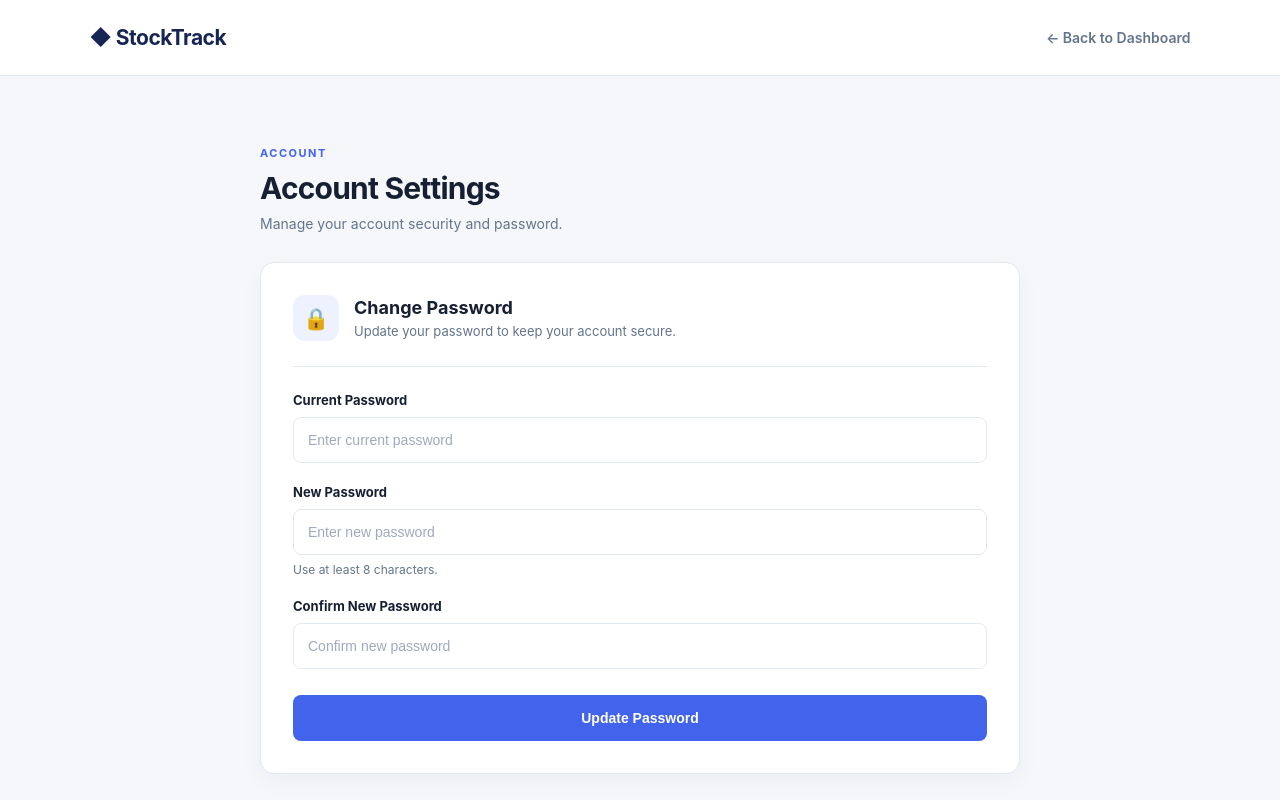
After one commit to amanyadaav026/invantory-management-system, a Flask app: page /account-settings in a window 1280 px wide. The commit adds this page. Run offline with Flask 3, Linux system fonts and the light colour scheme; the visitor is signed in with stand-in values (Sample User, id 1); some libraries are stand-ins or nearby versions.

Commit message:
Add account settings and password management

```diff
--- a/app.py
+++ b/app.py
@@ -255,6 +255,52 @@ def logout():
     session.clear()
     flash("You have been logged out.", "success")
     return redirect(url_for("login"))
+
+@app.route("/account-settings", methods=["GET", "POST"])
+@login_required
+def account_settings():
+    if request.method == "POST":
+        current_password = request.form.get("current_password", "")
+        new_password = request.form.get("new_password", "")
+        confirm_password = request.form.get("confirm_password", "")
+
+        conn = get_db()
+
+        user = conn.execute(
+            "SELECT * FROM users WHERE id = ?",
+            (session["user_id"],)
+        ).fetchone()
+
+        if not check_password_hash(
+            user["password_hash"], current_password
+        ):
+            flash("Current password is incorrect.", "error")
+
+        elif len(new_password) < 8:
+            flash("New password must be at least 8 characters long.", "error")
+
+        elif new_password != confirm_password:
+            flash("New passwords do not match.", "error")
+
+        elif current_password == new_password:
+            flash("New password must be different from current password.", "error")
+
+        else:
+            password_hash = generate_password_hash(
+                new_password,
+                method="pbkdf2:sha256"
+            )
+
+            conn.execute(
+                "UPDATE users SET password_hash = ? WHERE id = ?",
+                (password_hash, session["user_id"])
+            )
+            conn.commit()
+
+            flash("Password changed successfully!", "success")
+            return redirect(url_for("account_settings"))
+
+    return render_template("account_settings.html")
 
 @app.route("/")
 @login_required
--- /dev/null
+++ b/static/css/account_settings.css
@@ -0,0 +1,208 @@
+
+:root {
+    --navy: #172554;
+    --blue: #4263eb;
+    --page-bg: #f5f7fb;
+    --text-primary: #172033;
+    --text-secondary: #64748b;
+    --border: #e2e8f0;
+    --white: #ffffff;
+}
+
+* {
+    margin: 0;
+    padding: 0;
+    box-sizing: border-box;
+}
+
+body {
+    min-height: 100vh;
+    background: var(--page-bg);
+    color: var(--text-primary);
+    font-family: -apple-system, BlinkMacSystemFont, "Segoe UI", sans-serif;
+}
+
+.settings-container {
+    width: 100%;
+    min-height: 100vh;
+}
+
+.settings-header {
+    height: 76px;
+    padding: 0 7%;
+    display: flex;
+    align-items: center;
+    justify-content: space-between;
+    background: var(--white);
+    border-bottom: 1px solid var(--border);
+}
+
+.brand {
+    color: var(--navy);
+    text-decoration: none;
+    font-size: 21px;
+    font-weight: 750;
+    letter-spacing: -0.5px;
+}
+
+.back-link {
+    color: var(--text-secondary);
+    text-decoration: none;
+    font-size: 14px;
+    font-weight: 600;
+    transition: color 0.2s ease;
+}
+
+.back-link:hover {
+    color: var(--blue);
+}
+
+.settings-content {
+    width: min(760px, 90%);
+    margin: 65px auto;
+}
+
+.page-heading {
+    margin-bottom: 30px;
+}
+
+.eyebrow {
+    color: var(--blue);
+    font-size: 11px;
+    font-weight: 750;
+    letter-spacing: 1.5px;
+}
+
+.page-heading h1 {
+    margin-top: 9px;
+    font-size: 30px;
+    font-weight: 750;
+    letter-spacing: -0.8px;
+}
+
+.page-heading p {
+    margin-top: 9px;
+    color: var(--text-secondary);
+    font-size: 14px;
+}
+
+.settings-card {
+    padding: 32px;
+    background: var(--white);
+    border: 1px solid var(--border);
+    border-radius: 14px;
+    box-shadow: 0 8px 25px rgba(23, 37, 84, 0.04);
+}
+
+.card-heading {
+    display: flex;
+    align-items: center;
+    gap: 15px;
+    padding-bottom: 25px;
+    margin-bottom: 25px;
+    border-bottom: 1px solid var(--border);
+}
+
+.card-icon {
+    width: 46px;
+    height: 46px;
+    display: grid;
+    place-items: center;
+    background: #eef2ff;
+    border-radius: 12px;
+    font-size: 21px;
+}
+
+.card-heading h2 {
+    font-size: 18px;
+    font-weight: 700;
+}
+
+.card-heading p {
+    margin-top: 5px;
+    color: var(--text-secondary);
+    font-size: 13px;
+}
+
+.form-group {
+    margin-bottom: 21px;
+}
+
+.form-group label {
+    display: block;
+    margin-bottom: 9px;
+    font-size: 13px;
+    font-weight: 650;
+}
+
+.form-group input {
+    width: 100%;
+    height: 46px;
+    padding: 0 14px;
+    color: var(--text-primary);
+    background: var(--white);
+    border: 1px solid var(--border);
+    border-radius: 8px;
+    outline: none;
+    font-size: 14px;
+    transition: border-color 0.2s ease, box-shadow 0.2s ease;
+}
+
+.form-group input::placeholder {
+    color: #a0aabc;
+}
+
+.form-group input:focus {
+    border-color: var(--blue);
+    box-shadow: 0 0 0 3px rgba(66, 99, 235, 0.10);
+}
+
+.form-group small {
+    display: block;
+    margin-top: 7px;
+    color: var(--text-secondary);
+    font-size: 12px;
+}
+
+.submit-button {
+    width: 100%;
+    height: 46px;
+    margin-top: 5px;
+    color: var(--white);
+    background: var(--blue);
+    border: none;
+    border-radius: 8px;
+    font-size: 14px;
+    font-weight: 650;
+    cursor: pointer;
+    transition: background 0.2s ease, transform 0.2s ease;
+}
+
+.submit-button:hover {
+    background: #3453d1;
+    transform: translateY(-1px);
+}
+
+.flash-messages {
+    margin-bottom: 22px;
+}
+
+.flash-message {
+    padding: 12px 14px;
+    margin-bottom: 10px;
+    border-radius: 8px;
+    font-size: 13px;
+    font-weight: 550;
+}
+
+.flash-message.success {
+    color: #166534;
+    background: #dcfce7;
+    border: 1px solid #bbf7d0;
+}
+
+.flash-message.error {
+    color: #b91c1c;
+    background: #fee2e2;
+    border: 1px solid #fecaca;
+}
--- /dev/null
+++ b/templates/account_settings.html
@@ -0,0 +1,95 @@
+
+<!DOCTYPE html>
+<html lang="en">
+<head>
+    <meta charset="UTF-8">
+    <meta name="viewport" content="width=device-width, initial-scale=1.0">
+    <title>Account Settings | StockTrack</title>
+    <link rel="stylesheet" href="{{ url_for('static', filename='css/account_settings.css') }}">
+</head>
+<body>
+    <div class="settings-container">
+        <header class="settings-header">
+            <a href="{{ url_for('home') }}" class="brand">◆ StockTrack</a>
+            <a href="{{ url_for('home') }}" class="back-link">← Back to Dashboard</a>
+        </header>
+
+        <main class="settings-content">
+            <div class="page-heading">
+                <span class="eyebrow">ACCOUNT</span>
+                <h1>Account Settings</h1>
+                <p>Manage your account security and password.</p>
+            </div>
+
+            <section class="settings-card">
+                <div class="card-heading">
+                    <div class="card-icon">🔒</div>
+                    <div>
+                        <h2>Change Password</h2>
+                        <p>Update your password to keep your account secure.</p>
+                    </div>
+                </div>
+
+                {% with messages = get_flashed_messages(with_categories=true) %}
+                    {% if messages %}
+                        <div class="flash-messages">
+                            {% for category, message in messages %}
+                                <div class="flash-message {{ category }}">
+                                    {{ message }}
+                                </div>
+                            {% endfor %}
+                        </div>
+                    {% endif %}
+                {% endwith %}
+
+                <form method="POST" action="{{ url_for('account_settings') }}">
+                    <input type="hidden" name="csrf_token" value="{{ csrf_token() }}">
+
+                    <div class="form-group">
+                        <label for="current_password">Current Password</label>
+                        <input
+                            type="password"
+                            id="current_password"
+                            name="current_password"
+                            placeholder="Enter current password"
+                            autocomplete="current-password"
+                            required
+                        >
+                    </div>
+
+                    <div class="form-group">
+                        <label for="new_password">New Password</label>
+                        <input
+                            type="password"
+                            id="new_password"
+                            name="new_password"
+                            placeholder="Enter new password"
+                            autocomplete="new-password"
+                            minlength="8"
+                            required
+                        >
+                        <small>Use at least 8 characters.</small>
+                    </div>
+
+                    <div class="form-group">
+                        <label for="confirm_password">Confirm New Password</label>
+                        <input
+                            type="password"
+                            id="confirm_password"
+                            name="confirm_password"
+                            placeholder="Confirm new password"
+                            autocomplete="new-password"
+                            minlength="8"
+                            required
+                        >
+                    </div>
+
+                    <button type="submit" class="submit-button">
+                        Update Password
+                    </button>
+                </form>
+            </section>
+        </main>
+    </div>
+</body>
+</html>
--- a/templates/index.html
+++ b/templates/index.html
@@ -31,6 +31,9 @@
                 </a>
                 <a class="nav-link" href="{{ url_for('stock_history') }}">
                     <span class="nav-icon">↔</span> Stock History
+                </a>
+                <a class="nav-link" href="{{ url_for('account_settings') }}">
+                    <span class="nav-icon">⚙</span> Account Settings
                 </a>
             </nav>
 
```
